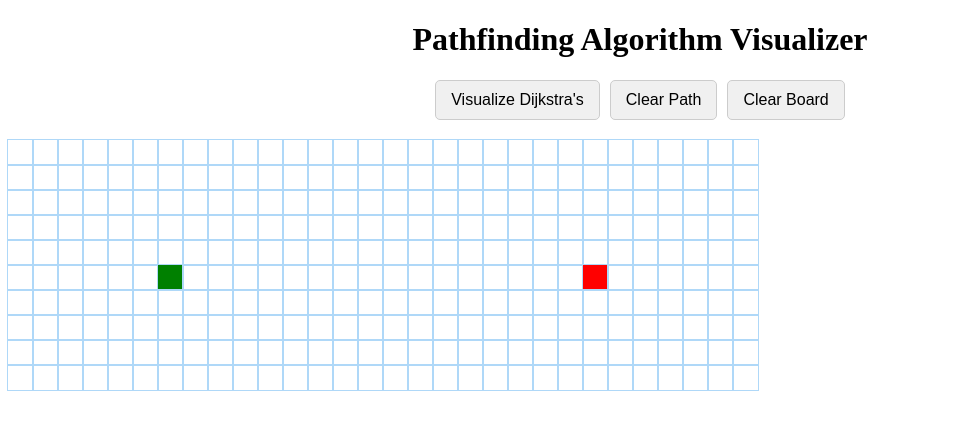
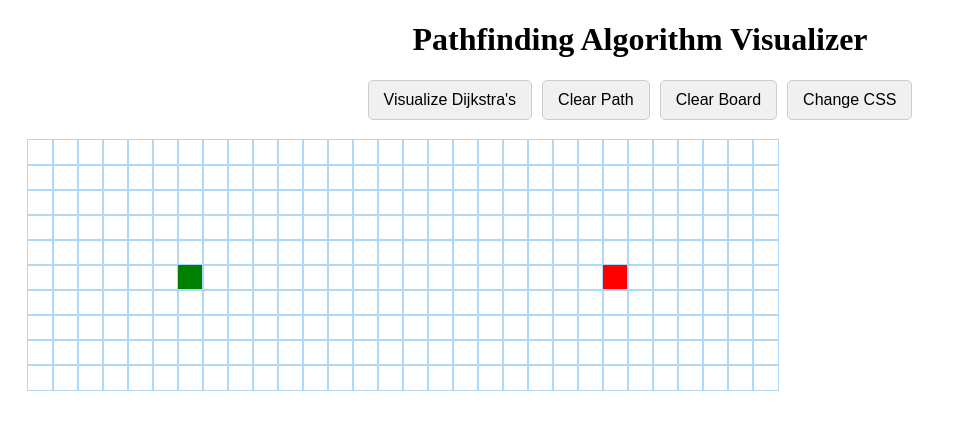
Before and after one commit to pudeesht/Path-Visualizer, a React (Vite) app: page / in a window 1280 px wide. Shown: the top 430 px of the page, without its empty margins (0-968 px from the left). Built offline with nearby package versions, Linux system fonts and the light colour scheme.

Commit message:
Added style change options

```diff
--- a/src/App.jsx
+++ b/src/App.jsx
@@ -16,8 +16,10 @@ function App() {
   const [isAnimating, setisAnimating] = useState(false);
   const [visitedNodes, setVisitedNodes] = useState([]);
   const [pathNodes, setPathNodes] = useState([]);
+  // const [changeStyle, setchangeStyle] = useState(false)
+  const [styleNumber, setstyleNumber] = useState(0);
 
-   const handleVisualize = () => {
+  const handleVisualize = () => {
     if (isAnimating) return;
 
     // 3. Clear any previous path visuals before starting a new one.
@@ -72,6 +74,17 @@ function App() {
 
   }
 
+  const handleStyleChange=()=>{
+    if(styleNumber==3)
+    {
+      setstyleNumber(1);
+    }
+    else{
+      setstyleNumber(styleNumber+1);
+    }
+  }
+
+
   return (
     <div className="App">
 
@@ -87,6 +100,7 @@ function App() {
        onClearBoard={handleClearBoard}
        onVisualize={handleVisualize}
        onClearPath={handleClearPath}
+       onCssChange={handleStyleChange}
        />
 
       <Grid
@@ -96,6 +110,7 @@ function App() {
       cols={GRID_COLS}
       visitedNodes={visitedNodes}
       pathNodes={pathNodes}
+      styleNumber={styleNumber}
       />
 
 
--- a/src/components/Node.jsx
+++ b/src/components/Node.jsx
@@ -10,15 +10,16 @@ const Node = ({
   isWall,
   isVisited,
   isPath,
+  styleNumber,
 }) => {
    const extraClassName = isEnd
     ? 'node-end'
     : isStart
     ? 'node-start'
     : isPath
-    ? 'node-path'
+    ? `node-path-${styleNumber}`
     : isVisited
-    ? 'node-visited'
+    ? `node-visited-${styleNumber}`
     : isWall
     ? 'node-wall'
     : '';
--- a/src/components/controlPanel.jsx
+++ b/src/components/controlPanel.jsx
@@ -2,7 +2,7 @@ import React from 'react';
 import './ControlPanel.css';
 
 
-const ControlPanel = ({isAnimating, onVisualize, onClearBoard, onClearPath }) => {
+const ControlPanel = ({isAnimating, onVisualize, onClearBoard, onClearPath,onCssChange }) => {
   return (
     <div className="control-panel">
       <button onClick={onVisualize} disabled={isAnimating}className="button">
@@ -14,9 +14,9 @@ const ControlPanel = ({isAnimating, onVisualize, onClearBoard, onClearPath }) =>
       <button onClick={onClearBoard} disabled={isAnimating} className="button">
         Clear Board
       </button>
-      {/* <button onClick={()=>{console.log("hello")}} disabled={isAnimating} className="button">
+      <button onClick={onCssChange} disabled={isAnimating} className="button">
         Change CSS
-      </button> */}
+      </button>
     </div>
   );
 };
--- a/src/components/grid.css
+++ b/src/components/grid.css
@@ -6,6 +6,9 @@
   /* grid-template-columns: repeat(50, 25px);  */
   gap: 0;
   margin: 20px auto; /* Center the grid */
+  /* perspective: 1000px; */
+  padding-left: 20px;
+
 }
 
 /* We can remove the inner div for rows if we use grid, but this also works fine */
--- a/src/components/grid.jsx
+++ b/src/components/grid.jsx
@@ -12,7 +12,7 @@ const Grid = forwardRef((props,ref ) => {
   const [grid, setGrid] = useState([]);
   const [isMousePressed, setIsMousePressed] = useState(false);
   const lastHoveredNodeRef = useRef(null);
-  const {rows:GRID_ROWS,cols:GRID_COLS,isAnimating,visitedNodes,pathNodes }=props;
+  const {rows:GRID_ROWS,cols:GRID_COLS,isAnimating,visitedNodes,pathNodes ,styleNumber}=props;
   //this indicates if start or end node is being dragged
   const [nodeBeingDragged, setnodeBeingDragged] = useState(null);
 
@@ -61,7 +61,6 @@ const clearPath = () => {
     // We disable mouse events during animation, so let's reset that state.
     // We'll add this state in the next big step. For now, it's good practice.
     // setIsAnimating(false);
-
     setGrid(prevGrid => {
       const newGrid = prevGrid.map(row =>
         row.map(node => {
@@ -369,6 +368,7 @@ const animateDijkstra = (visitedNodesInOrder, nodesInShortestPathOrder) => {
                 isWall={isWall}
                 isPath={isPath}
                 isVisited={isVisited}
+                styleNumber={styleNumber}
               />
             );
           });
--- a/src/components/node.css
+++ b/src/components/node.css
@@ -20,7 +20,8 @@
 
 
 
-.node-visited-1 {
+
+.node-visited-0 {
   animation-name: visitedAnimation;
   animation-duration: 1.5s;
   animation-timing-function: ease-out;
@@ -53,7 +54,7 @@
   }
 }
 
-.node-path-1 {
+.node-path-0 {
   animation-name: pathAnimation;
   animation-duration: 0.5s;
   animation-timing-function: ease-in-out;
@@ -83,9 +84,7 @@
 
 
 
-
-
-.node-visited {
+.node-visited-1 {
   animation-name: insetBorderAnimation;
   animation-duration: 0.6s;
   animation-timing-function: ease-in-out;
@@ -110,7 +109,7 @@
   }
 }
 
-.node-path {
+.node-path-1 {
   animation-name: pathFlashAnimation;
   animation-duration: 0.8s;
   animation-fill-mode: forwards;
@@ -131,3 +130,36 @@
     transform: scale(1);
   }
 }
+
+
+
+
+.node-visited-2 {
+  animation: flipYAnimation 0.5s ease-in-out forwards;
+}
+
+@keyframes flipYAnimation {
+  from {
+    /* Start by flipping away from the viewer */
+    transform: rotateY(90deg);
+  }
+  to {
+    /* End by facing the viewer, with the new color */
+    transform: rotateY(0deg);
+    background-color: #1e88e5; /* A nice, solid blue */
+  }
+}
+
+.node-path-2 {
+  animation: flipXAnimation 0.5s ease-in-out forwards;
+}
+
+@keyframes flipXAnimation {
+  from {
+    transform: rotateX(90deg);
+  }
+  to {
+    transform: rotateX(0deg);
+    background-color: #ffc107; /* A classic amber/yellow */
+  }
+}
```
